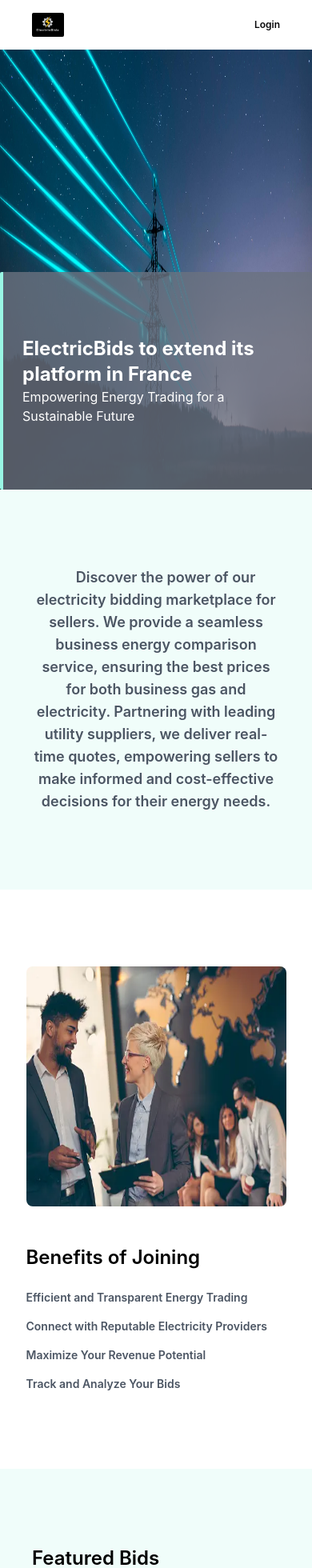
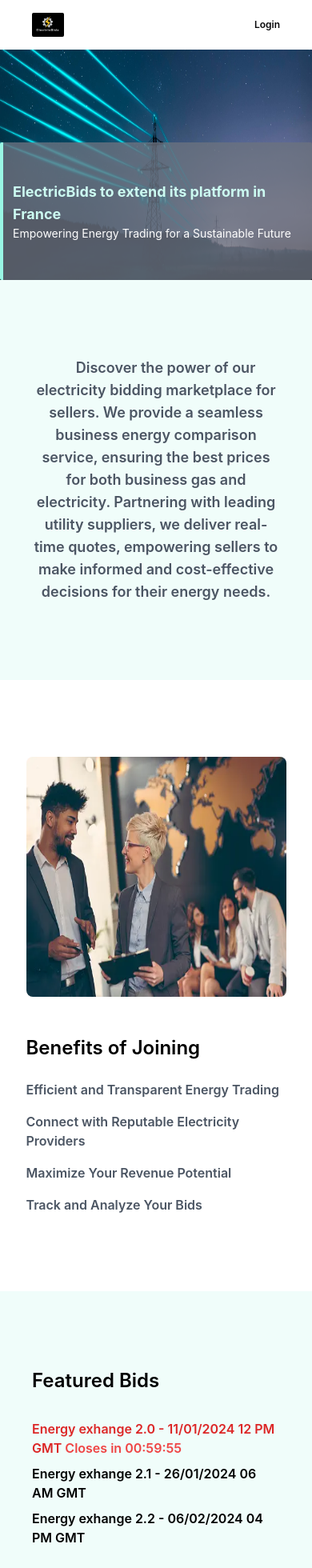
Before and after one commit to sjranju/ElectricBids, a React (Create React App) app: page /#/ in a window 390 px wide. Shown: the top 1960 px of the page at 80% size. Built offline with nearby package versions, Linux system fonts and the light colour scheme; no server answers.

Commit message:
Text size changes in Body component

```diff
--- a/src/components/body.tsx
+++ b/src/components/body.tsx
@@ -21,17 +21,17 @@
     const { user } = useContext(userContext)
 
     const imageGallery = [<div className='relative w-full flex flex-col justify-center items-center mx-auto'>
-        <img src={energy1} className='w-full h-[550px] object-fill'></img>
-        <div className="absolute right-0 top-0 py-20 px-6 bg-yellow-800 bg-opacity-65 border-l-4 border-yellow-200 rounded-sm text-white">
-            <h1 className="text-2xl font-bold">Welcome to Electricity Marketplace</h1>
-            <p className="text-md">Empowering Energy Trading for a Sustainable Future</p>
+        <img src={energy1} className='w-full h-72 md:h-[550px] object-fill'></img>
+        <div className="absolute right-0 top-0 py-12 md:py-20 px-3 md:px-6 bg-yellow-800 bg-opacity-65 border-l-4 border-yellow-200 rounded-sm text-white">
+            <h1 className="text-lg md:text-2xl font-bold text-yellow-100">Welcome to Electricity Marketplace</h1>
+            <p className="text-sm md:text-base">Empowering Energy Trading for a Sustainable Future</p>
         </div>
     </div>,
     <div className='relative w-full flex flex-col justify-center items-center mx-auto'>
-        <img src={energy5} className='w-full h-[550px] object-fill'></img>
-        <div className="absolute right-0 bottom-0 bg-gray-500 py-20 px-6 bg-opacity-80 border-l-4 border-teal-200 rounded-sm text-white">
-            <h1 className="text-2xl font-bold">ElectricBids to extend its platform in France</h1>
-            <p className="text-md after:border-b-4 after:border-teal-200">Empowering Energy Trading for a Sustainable Future</p>
+        <img src={energy5} className='w-full h-72 md:h-[550px] object-fill'></img>
+        <div className="absolute right-0 bottom-0 bg-gray-500 py-12 md:py-20 px-3 md:px-6 bg-opacity-80 border-l-4 border-teal-200 rounded-sm text-white">
+            <h1 className="text-lg md:text-2xl font-bold text-teal-100">ElectricBids to extend its platform in France</h1>
+            <p className="text-sm md:text-base after:border-b-4 after:border-teal-200">Empowering Energy Trading for a Sustainable Future</p>
         </div>
     </div>]
 
@@ -92,7 +92,7 @@
                     </div>
                     <div className="">
                         <h2 className="md:text-3xl text-2xl font-semibold mb-6">Benefits of Joining</h2>
-                        <div className="flex flex-col space-y-4 text-gray-600 font-semibold md:text-xl text-sm">
+                        <div className="flex flex-col space-y-4 text-gray-600 font-semibold md:text-xl text-base">
                             <div>Efficient and Transparent Energy Trading</div>
                             <div>Connect with Reputable Electricity Providers</div>
                             <div>Maximize Your Revenue Potential</div>
@@ -106,7 +106,7 @@
             <section className="py-24 md:px-32 px-10 w-full bg-teal-50">
                 <h2 ref={ref2} className={`transition-opacity ease-in delay-100 duration-700 ${isVisible2 ? "opacity-100" : "opacity-0"} md:text-3xl text-2xl font-semibold mb-8`}>Featured Bids</h2>
                 {/* Featured bid cards go here */}
-                <div ref={ref3} className={`md:text-xl text-sm transition-opacity ease-in delay-100 duration-700 ${isVisible3 ? "opacity-100" : "opacity-0"} flex flex-col rounded`}>
+                <div ref={ref3} className={`md:text-xl text-base transition-opacity ease-in delay-100 duration-700 ${isVisible3 ? "opacity-100" : "opacity-0"} flex flex-col rounded`}>
                     <Link to={`${user ? '/placeBid' : '/login'}`} className="font-semibold mb-2 cursor-pointe text-red-600 hover:text-slate-500">Energy exhange 2.0 - 11/01/2024 12 PM GMT <span className=' text-red-500'> Closes in {formatTime(timer)}</span></Link>
                     <a className="font-semibold mb-2 cursor-pointer hover:text-orange-600">Energy exhange 2.1 - 26/01/2024 06 AM GMT</a>
                     <a className="font-semibold mb-2 cursor-pointer hover:text-orange-600">Energy exhange 2.2 - 06/02/2024 04 PM GMT</a>
```
